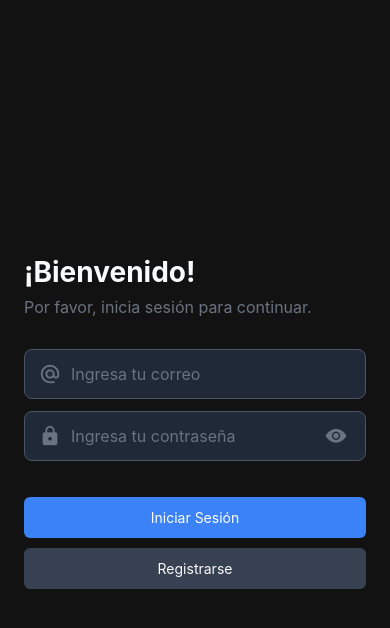
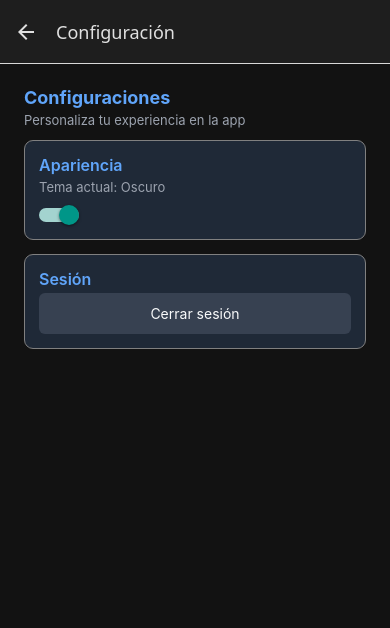
Before and after one commit to Paz-Jeremy/OrderGo, a React Native app in the folder OrderGo/: screen /Settings in a window 390 px wide. Shown: the top 628 px of the page. Built offline with nearby package versions, Linux system fonts and the light colour scheme.

Commit message:
- Agregando el tipado de IsDark - Agregando color dinamico al swich - Creación de componente reutilizable SecctionTitle - Creacion de pantalla UserSettings con funcionalidades para cambiar el Theme y Cerrar seción - Agregando UserSettings al StackNavigator

```diff
--- /dev/null
+++ b/OrderGo/src/components/SectionTitle.tsx
@@ -0,0 +1,37 @@
+import { View, Text, StyleSheet } from "react-native";
+import { useTheme } from "../contexts/ThemeContext";
+
+type SectionTitleProps = {
+  title: string;
+  subtitle?: string;
+};
+
+export default function SectionTitle({ title, subtitle }: SectionTitleProps) {
+  const { colors } = useTheme();
+
+  return (
+    <View style={styles.container}>
+      <Text style={[styles.title, { color: colors.primary }]}>{title}</Text>
+      {subtitle && (
+        <Text style={[styles.subtitle, { color: colors.textSecondary }]}>
+          {subtitle}
+        </Text>
+      )}
+    </View>
+  );
+}
+
+const styles = StyleSheet.create({
+  container: {
+    marginBottom: 12,
+    marginTop: 8,
+  },
+  title: {
+    fontSize: 18,
+    fontWeight: "700",
+  },
+  subtitle: {
+    fontSize: 13,
+    marginTop: 4,
+  },
+});
--- a/OrderGo/src/contexts/ThemeContext.tsx
+++ b/OrderGo/src/contexts/ThemeContext.tsx
@@ -25,7 +25,8 @@ const lightColors: ThemeColors = {
   counterBg: "#f3f4f6",
   headerBackground: "#ffffff",
   headerText: "#001f5c",
-  tabBarBackground: "ffffff"
+  tabBarBackground: "#ffffff",
+  onSecondary: "#ffffff",
 };
 
 const darkColors: ThemeColors = {
@@ -49,13 +50,15 @@ const darkColors: ThemeColors = {
   counterBg: "#374151",
   headerBackground: "#1e1e1e",
   headerText: "#e0e0e0",
-  tabBarBackground: "#1e1e1e"
+  tabBarBackground: "#1e1e1e",
+  onSecondary: "#ffffff"
 };
 
 type ThemeContextType = {
   theme: ThemeMode;
   colors: ThemeColors;
   toggleTheme: () => void;
+  isDark: boolean;
 };
 
 const ThemeContext = createContext<ThemeContextType | null>(null);
@@ -70,6 +73,7 @@ export const ThemeProvider = ({ children }: { children: React.ReactNode }) => {
   const [theme, setTheme] = useState<ThemeMode>("dark");
 
   const colors = theme === "dark" ? darkColors : lightColors;
+  const isDark = theme === "dark";
 
   useEffect(() => {
     const loadTheme = async () => {
@@ -89,7 +93,7 @@ export const ThemeProvider = ({ children }: { children: React.ReactNode }) => {
   };
 
   return (
-    <ThemeContext.Provider value={{ theme, colors, toggleTheme }}>
+    <ThemeContext.Provider value={{ theme, colors, toggleTheme, isDark }}>
       {children}
     </ThemeContext.Provider>
   );
--- a/OrderGo/src/navigation/StackNavigator.tsx
+++ b/OrderGo/src/navigation/StackNavigator.tsx
@@ -4,6 +4,7 @@ import { useTheme } from "../contexts/ThemeContext";
 import TabNavigator from "./TabsNavigator";
 import RegisterScreen from "../screens/RegisterScreen";
 import MainMenuScreen from "../screens/MainMenuScreen";
+import SettingsScreen from "../screens/UserSettings/SettingsScreen";
 
 //1. declarar tipado para pantallas y sus parametros
 export type RootStackParamList = {
@@ -11,6 +12,7 @@ export type RootStackParamList = {
   Register: undefined;
   MainMenu: undefined;
   OrderTabs: undefined;
+  Settings: undefined;
 };
 
 //2. crear el stack navigator el cual va a manejar la navegacion
@@ -53,6 +55,12 @@ export default function StackNavigator() {
         component={TabNavigator}
         options={{ headerShown: false, gestureEnabled: false }}
       />
+
+      <Stack.Screen
+        name="Settings"
+        component={SettingsScreen}
+        options={{ headerShown: true, title:"Configuración" }}
+      />
     </Stack.Navigator>
   );
 }
--- /dev/null
+++ b/OrderGo/src/screens/UserSettings/SettingsScreen.tsx
@@ -0,0 +1,97 @@
+import { View, Text, StyleSheet, Switch, SafeAreaView } from "react-native";
+import CustomButton from "../../components/CustomButton";
+import { useTheme } from "../../contexts/ThemeContext";
+import { navigationRef } from "../../navigation/NavigationService";
+import SectionTitle from "../../components/SectionTitle";
+import { useAuth } from "../../contexts/AuthContext";
+
+export default function SettingsScreen() {
+  const { logout } = useAuth();
+  const { colors, theme, toggleTheme, isDark } = useTheme();
+
+  const handleLogout = () => {
+    logout();
+    if (navigationRef.isReady()) {
+      navigationRef.reset({
+        index: 0,
+        routes: [{ name: "Login" }],
+      });
+    }
+  };
+
+  return (
+    <SafeAreaView
+      style={[styles.safeArea, { backgroundColor: colors.background }]}
+    >
+      <View style={styles.container}>
+        <SectionTitle
+          title="Configuraciones"
+          subtitle="Personaliza tu experiencia en la app"
+        />
+
+        <View
+          style={[styles.section, { backgroundColor: colors.inputBackground }]}
+        >
+          <Text style={[styles.sectionLabel, { color: colors.primary }]}>
+            Apariencia
+          </Text>
+          <Text style={[styles.currentValue, { color: colors.textSecondary }]}>
+            Tema actual: {isDark ? "Oscuro" : "Claro"}
+          </Text>
+          <Switch
+            value={isDark}
+            onValueChange={toggleTheme}
+            thumbColor={colors.onSecondary}
+          />
+        </View>
+
+        <View
+          style={[styles.section, { backgroundColor: colors.inputBackground }]}
+        >
+          <Text style={[styles.sectionLabel, { color: colors.primary }]}>
+            Sesión
+          </Text>
+          <CustomButton
+            title="Cerrar sesión"
+            onPress={handleLogout}
+            variant="secondary"
+          />
+        </View>
+      </View>
+    </SafeAreaView>
+  );
+}
+
+const styles = StyleSheet.create({
+  safeArea: {
+    flex: 1,
+    width: "100%",
+    height: "100%",
+  },
+  container: {
+    flex: 1,
+    marginTop: 15,
+    paddingHorizontal: 24,
+  },
+  section: {
+    borderRadius: 9,
+    borderWidth: 1,
+    borderColor: "gray",
+    padding: 14,
+    marginBottom: 14,
+  },
+  sectionLabel: {
+    fontSize: 16,
+    fontWeight: "600",
+    marginBottom: 4,
+  },
+  currentValue: {
+    fontSize: 13,
+    marginBottom: 10,
+  },
+  buttonRow: {
+    flexDirection: "row",
+    gap: 10,
+    marginBottom: 8,
+  },
+});
--- a/OrderGo/src/utils/types/ThemeColors.ts
+++ b/OrderGo/src/utils/types/ThemeColors.ts
@@ -1,4 +1,5 @@
 export type ThemeColors = {
+  onSecondary: string;
   tabBarBackground: string;
   headerText: string;
   headerBackground: string;
```
